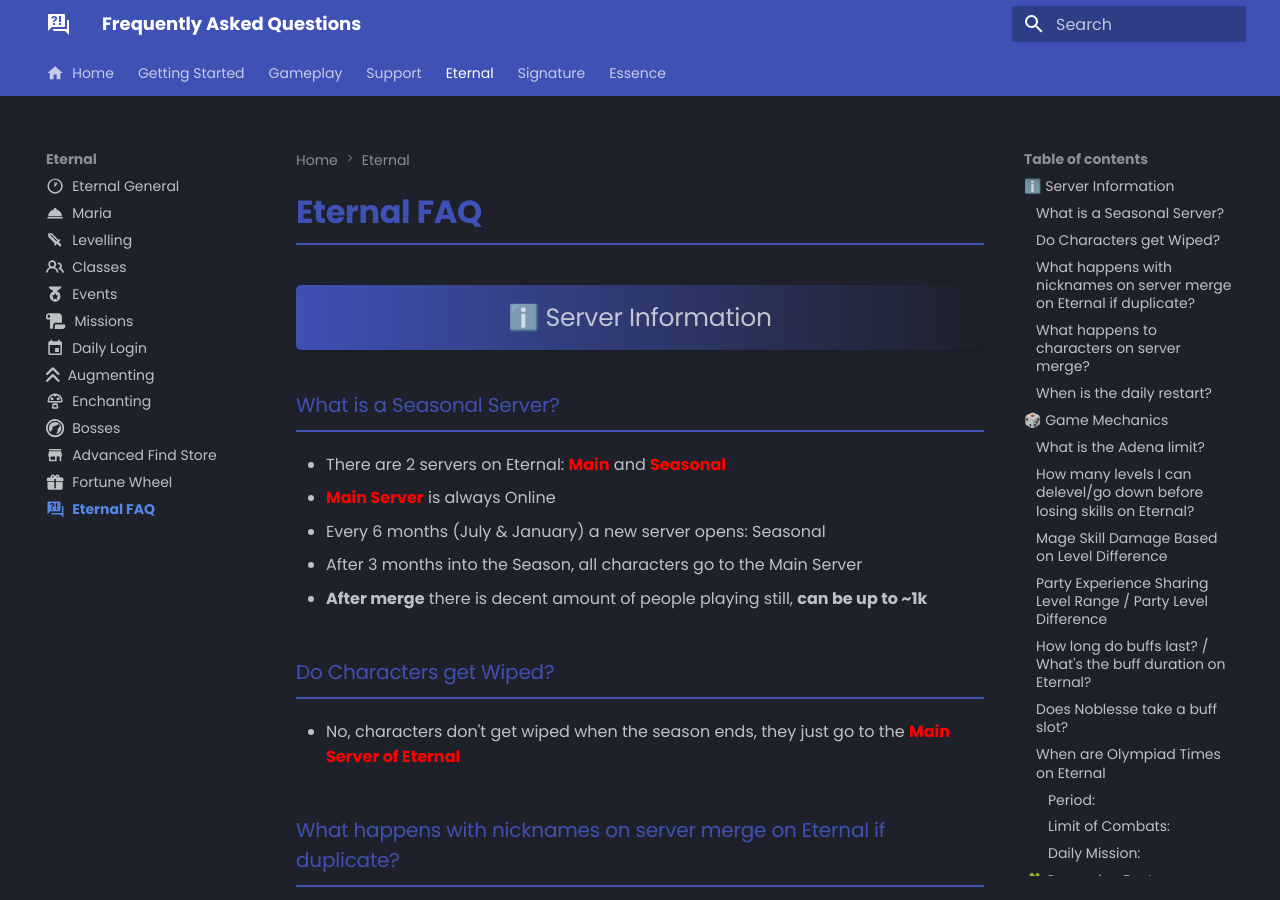
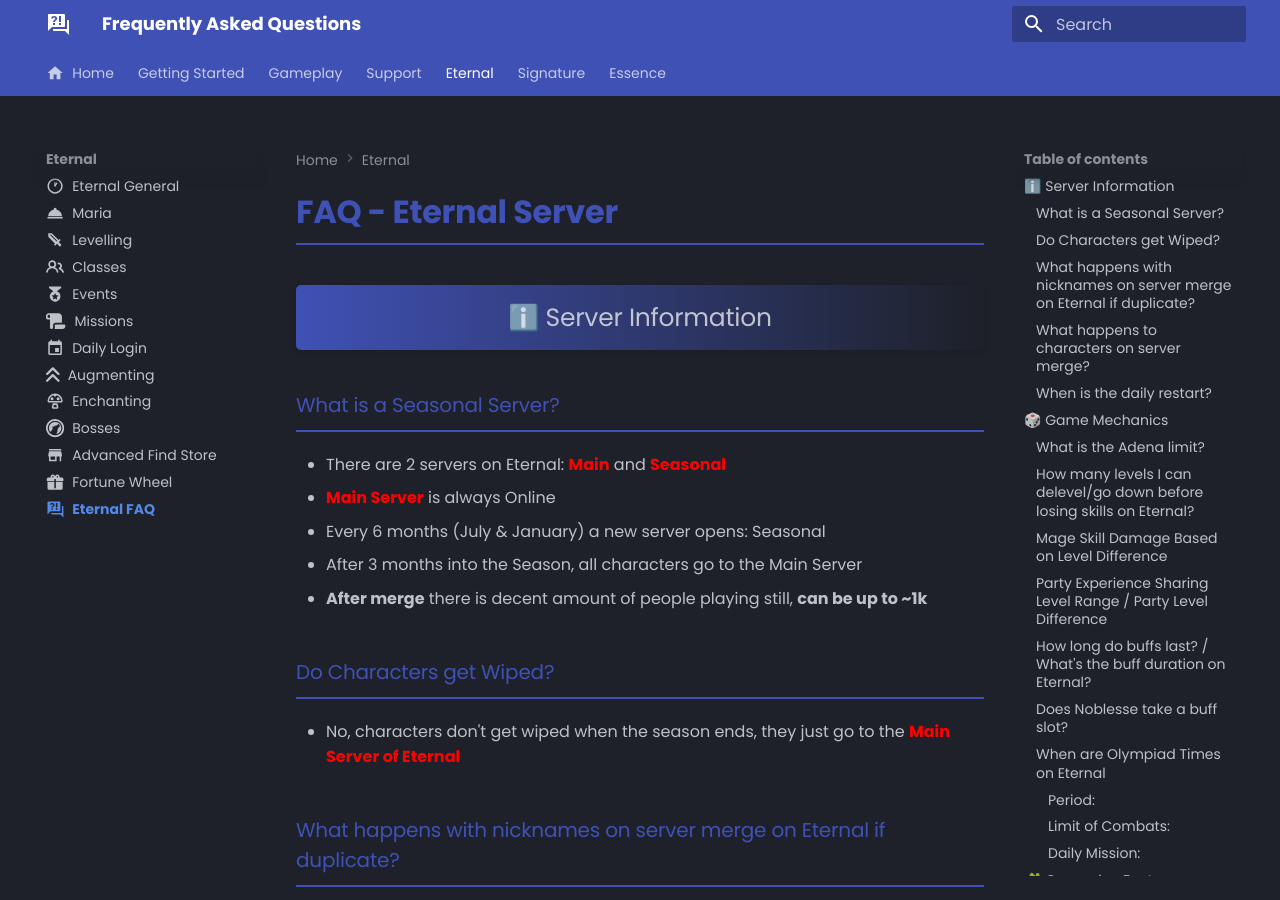
Before and after one commit to tab1-web/faq, an MkDocs documentation site: the page built from docs/eternal/faq.md, in a window 1280 px wide and 900 px high. Built offline with MkDocs 1.6.1 and Material for MkDocs 9.7.7, drawn with Linux system fonts in a browser that asks for light colours; some web fonts are replaced; some of the changed lines change nothing that is shown.

Commit message:
adding header to the top for better searchability

```diff
--- a/docs/eternal/faq.md
+++ b/docs/eternal/faq.md
@@ -1,6 +1,10 @@
 ---
 icon: material/frequently-asked-questions
 ---
+# FAQ - Eternal Server
+
+
+
 
 <style>
 h2 {
@@ -9,7 +13,6 @@
 }
 </style>
 
-# Eternal FAQ
 
 ## ℹ️ Server Information
 
```
